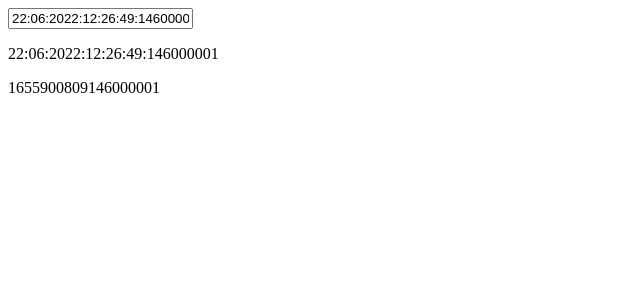
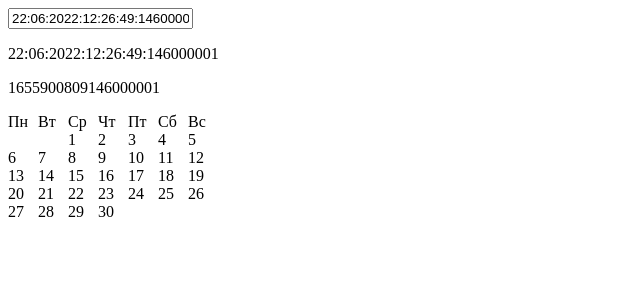
Before and after one commit to GazpachoGit/DateEditor, an Angular app: page / in a window 1280 px wide. Shown: the top 300 px of the page, without its empty margins (0-640 px from the left). Built offline with nearby package versions, Linux system fonts and the light colour scheme.

Commit message:
add datePicker

```diff
--- a/src/app/app-date-editor/app-date-editor.component.ts
+++ b/src/app/app-date-editor/app-date-editor.component.ts
@@ -125,12 +125,12 @@ export class AppDateEditorComponent {
   }
   updateInternalValue() {
     let dp = this.value.split(SEPARATOR)
-    let date = new Date(+dp[2], +dp[1] - 1, +dp[0], +dp[3], +dp[4], +dp[5])
+    let date = new Date(+dp[2], +dp[1] - 1, +dp[0], +dp[3] || 0, +dp[4] || 0, +dp[5] || 0)
     let numberDate = date.getTime()
-    if (this.inputMode == 'nano') {
-      numberDate = numberDate * Math.pow(10, 6)
-      numberDate += +dp[6]
-      this.internalValue = numberDate.toString()
+    if (this.inputMode == 'nano' && dp[6]) {
+      let stringDate = numberDate.toString().slice(0, -3)
+      stringDate += +dp[6]
+      this.internalValue = stringDate
     } else {
       this.internalValue = numberDate.toString()
     }
--- a/src/app/app.component.html
+++ b/src/app/app.component.html
@@ -1 +1,2 @@
 <app-date-editor format="dd:MM:yyyy:HH:mm:ss:nnnnnnnnn" value="1655900809146000001" mode="nano"></app-date-editor>
+<app-date-picker date="1655900809146"></app-date-picker>
--- a/src/app/app.module.ts
+++ b/src/app/app.module.ts
@@ -4,11 +4,13 @@ import { BrowserModule } from '@angular/platform-browser';
 import { AppComponent } from './app.component';
 import { AppDateEditorComponent } from './app-date-editor/app-date-editor.component';
 import { DatePipe } from '@angular/common';
+import { DatePickerComponent } from './date-picker/date-picker.component';
 
 @NgModule({
   declarations: [
     AppComponent,
-    AppDateEditorComponent
+    AppDateEditorComponent,
+    DatePickerComponent
   ],
   imports: [
     BrowserModule
--- /dev/null
+++ b/src/app/date-picker/date-picker.component.css
@@ -0,0 +1,8 @@
+.calendar {
+    width: 210px;
+}
+
+.day {
+    width: 30px;
+    display: inline-block;
+}
--- /dev/null
+++ b/src/app/date-picker/date-picker.component.html
@@ -0,0 +1,9 @@
+<div class="calendar">
+    <span *ngFor='let weekDay of weekDaysName' class="day">
+      {{ weekDay }}
+    </span>
+
+    <span *ngFor='let day of monthDays' class="day">
+      {{ day.Date }}
+    </span>
+  </div>
--- /dev/null
+++ b/src/app/date-picker/date-picker.component.ts
@@ -0,0 +1,38 @@
+import { Component, Input, OnInit } from '@angular/core';
+
+interface Day {
+  Date?: number,
+  WeekDay?: number
+}
+
+@Component({
+  selector: 'app-date-picker',
+  templateUrl: './date-picker.component.html',
+  styleUrls: ['./date-picker.component.css']
+})
+export class DatePickerComponent {
+  @Input('date') dateString: string
+  weekDaysName = ['Пн', 'Вт', 'Ср', 'Чт', 'Пт', 'Сб', 'Вс']
+  monthDays: Array<Day>
+
+  ngOnInit() {
+    let date = new Date(Number(this.dateString))
+    let firstDay = new Date(date.getFullYear(), date.getMonth(), 1)
+    let firstWeekDay = firstDay.getDay()
+    let daysInMonth = new Date(date.getFullYear(), date.getMonth() + 1, 0).getDate();
+    this.monthDays = []
+    for (let i = 1; i < firstWeekDay; i++) {
+      this.monthDays.push({})
+    }
+    let weekDay = firstWeekDay
+    for (let i = 1; i <= daysInMonth; i++) {
+      this.monthDays.push({ Date: i, WeekDay: weekDay })
+      weekDay = weekDay == 7 ? 1 : ++weekDay
+    }
+    if (weekDay < 7) {
+      for (let i = weekDay; i <= 7; i++) {
+        this.monthDays.push({})
+      }
+    }
+  }
+}
```
Also changed, not shown: 1 other file (tests, documents, lock files or other folders).
